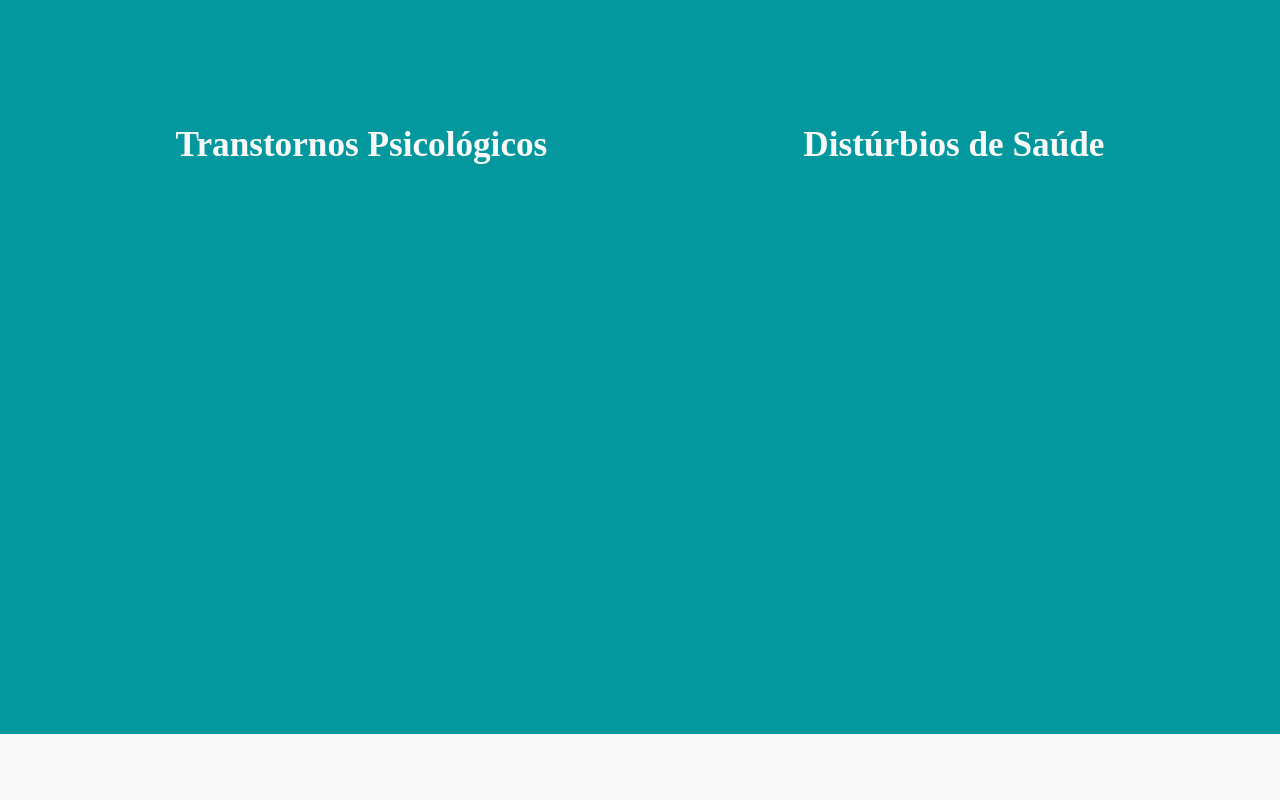
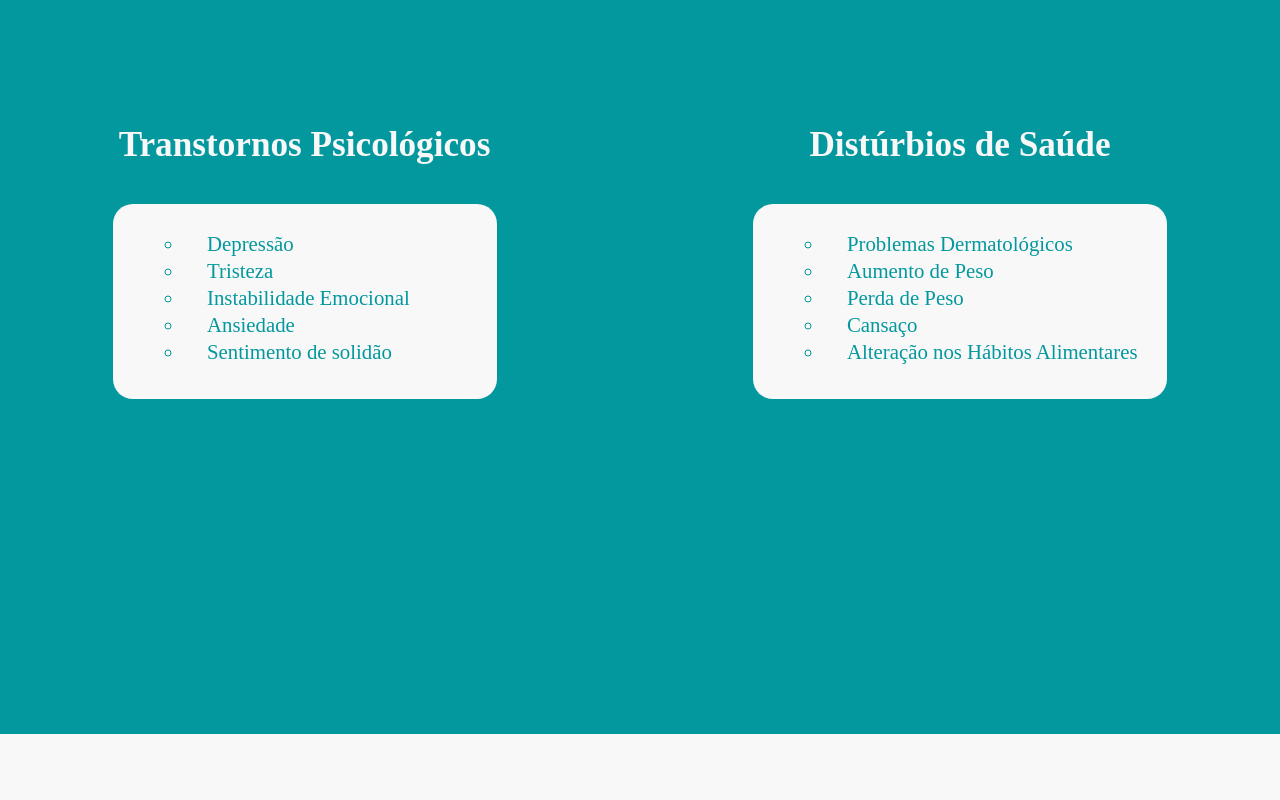
Before and after one commit to gabrielred7/compsoc_projfinal, a plain HTML site: page index.html in a window 1280 px wide. Shown: the part 2400-3200 px from the top of the page. Drawn offline with Linux system fonts and the light colour scheme; a web font is replaced by a local one.

Commit message:
container de pages

```diff
--- a/css/style.css
+++ b/css/style.css
@@ -90,18 +90,19 @@ section.contatos h2{
 
 .box_doencas{
     background-color: transparent;
-    margin: 10px 2.7vw 0;
+    margin: 10px 0 0;
     display: flex;
     align-items: center;
     justify-content: center;
 }
 
 .col1_doencas_psico{
-    background-color: transparent;
+    background-color: transparent ;
     text-align: center;
     display: flex;
     flex-direction: column;
     margin-right: 10vw;
+    min-width: 30vw;
 }
 
 .col2_doencas_saude{
@@ -110,7 +111,52 @@ section.contatos h2{
     display: flex;
     flex-direction: column;
     margin-left: 10vw;
+    min-width: 30vw;
 }
+
+.conteudo{
+    background-color: #f8f8f8;
+    color: #03989e;
+    min-height: 120px;
+    border-radius: 20px;
+    padding: 30px;
+}
+
+ul.lista_doencas_psico{
+    list-style: circle;
+    text-indent: 1.1em;
+    margin-left: 2em;
+    text-align: justify;
+    font-size: 1.3em;
+}
+
+ul.lista_doencas_psico li{
+    margin-bottom: 0.3em;
+
+}
+
+ul.lista_doencas_psico li a{
+    text-decoration: none;
+    color: #03989e;
+}
+
+ul.lista_doencas_saude{
+    list-style: circle;
+    text-indent: 1.1em;
+    margin-left: 2em;
+    text-align: justify;
+    font-size: 1.3em;
+}
+
+ul.lista_doencas_saude li{
+    margin-bottom: 0.3em;
+}
+
+ul.lista_doencas_saude li a{
+    text-decoration: none;
+    color: #03989e;
+}
+
 
 .box_pensador{
     background-color: transparent;
--- a/index.html
+++ b/index.html
@@ -62,10 +62,27 @@
             <div class="box_doencas">
                 <div class="col1_doencas_psico">
                     <h2>Transtornos Psicológicos</h2>
-
+                    <div class="conteudo">
+                        <ul class="lista_doencas_psico">
+                            <li><a href="pages/p_depressao.html">Depressão</a></li>
+                            <li><a href="pages/p_tristeza.html">Tristeza</a></li>
+                            <li><a href="pages/p_instabilidadeemocional.html">Instabilidade Emocional</a></li>
+                            <li><a href="">Ansiedade</a></li>
+                            <li><a href="">Sentimento de solidão</a></li>
+                        </ul>
+                    </div>
                 </div>
                 <div class="col2_doencas_saude">
                     <h2>Distúrbios de Saúde</h2>
+                    <div class="conteudo">
+                        <ul class="lista_doencas_saude">
+                            <li><a href="pages/s_dermatologicos.html">Problemas Dermatológicos</a></li>
+                            <li><a href="#">Aumento de Peso</a></li>
+                            <li><a href="#">Perda de Peso</a></li>
+                            <li><a href="#">Cansaço</a></li>
+                            <li><a href="#">Alteração nos Hábitos Alimentares<a></li>
+                        </ul>
+                    </div>
                 </div>
             </div>
         </section>
```
